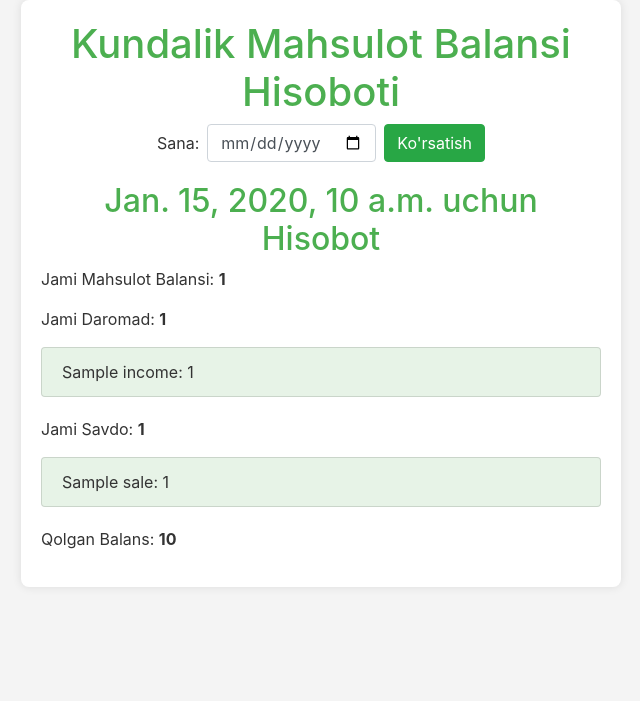
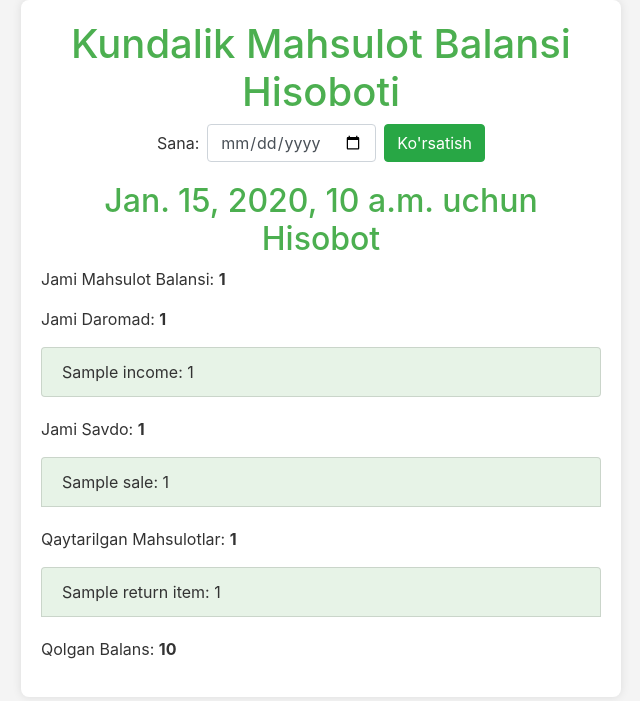
Before and after one commit to xiidot1303/wholesale_trousers, a Django app: template app/templates/app/daily_report.html in a window 1280 px wide. Shown: the top 701 px of the page, without its empty margins (319-959 px from the left). Run offline with Django 4.2, Linux system fonts and the light colour scheme; the template is opened without the code that fills it: most values are stand-ins (such as "Sample title", 1, 10 or a date in 2020); parts of the project's set-up code (start-up, migrations or seed data) failed here and were passed over; some libraries are stand-ins or nearby versions.

Commit message:
show sales by product.manufacturer | add return item counts

```diff
--- a/app/admin.py
+++ b/app/admin.py
@@ -81,13 +81,13 @@ class ReturnItemInline(admin.TabularInline):
 
 @admin.register(ReturnItem)
 class ReturnItemAdmin(admin.ModelAdmin):
-    list_display = ('product', 'quantity', 'datetime')
+    list_display = ('product', 'quantity', 'store', 'datetime')
     list_filter = ('datetime',)
     search_fields = ('product__title',)
 
     fieldsets = (
         ('', {
-            'fields': ['product', 'quantity'],
+            'fields': ['product', 'quantity', 'store'],
             'description': 'Mahsulot miqdorini kiriting',
         }),
     )
--- a/app/models.py
+++ b/app/models.py
@@ -104,6 +104,7 @@ class ReturnItem(models.Model):
     sale = models.ForeignKey('app.Sale', null=True, on_delete=models.CASCADE, verbose_name="Savdo")
     product = models.ForeignKey(Product, null=True, on_delete=models.PROTECT, verbose_name="Mahsulot")
     quantity = models.IntegerField(verbose_name="Miqdor")
+    store = models.ForeignKey(Store, null=True, on_delete=models.PROTECT, verbose_name="Do'kon")
     datetime = models.DateTimeField(auto_now_add=True, db_index=True, verbose_name="Vaqt")
 
     class Meta:
--- a/app/templates/app/daily_report.html
+++ b/app/templates/app/daily_report.html
@@ -32,6 +32,12 @@
         .section-margin {
             margin-top: 20px;
         }
+        .hidden {
+            display: none;
+        }
+        .nested-list {
+            margin-left: 20px;
+        }
     </style>
 </head>
 <body>
@@ -53,7 +59,27 @@
         <p class="section-margin">Jami Savdo: <strong>{{ total_sales }}</strong></p>
         <ul class="list-group">
             {% for sale in sales_by_store %}
-                <li class="list-group-item">{{ sale.sale__store__title }}: {{ sale.total_sales }}</li>
+                <li class="list-group-item" onclick="showSalesByManufacturer('{{ sale.sale__store__title }}')">{{ sale.sale__store__title }}: {{ sale.total_sales }}</li>
+                <ul class="list-group nested-list hidden" id="store-{{ sale.sale__store__title }}">
+                    {% for sale_manufacturer in sales_by_store_and_manufacturer %}
+                        {% if sale_manufacturer.sale__store__title == sale.sale__store__title %}
+                            <li class="list-group-item">{{ sale_manufacturer.product__manufacturer__title }}: {{ sale_manufacturer.total_sales }}</li>
+                        {% endif %}
+                    {% endfor %}
+                </ul>
+            {% endfor %}
+        </ul>
+        <p class="section-margin">Qaytarilgan Mahsulotlar: <strong>{{ total_returns }}</strong></p>
+        <ul class="list-group">
+            {% for return_item in returns_by_store %}
+                <li class="list-group-item" onclick="showReturnsByManufacturer('{{ return_item.store__title }}')">{{ return_item.store__title }}: {{ return_item.total_returns }}</li>
+                <ul class="list-group nested-list hidden" id="return-{{ return_item.store__title }}">
+                    {% for return_manufacturer in returns_by_store_and_manufacturer %}
+                        {% if return_manufacturer.store__title == return_item.store__title %}
+                            <li class="list-group-item">{{ return_manufacturer.product__manufacturer__title }}: {{ return_manufacturer.total_returns }}</li>
+                        {% endif %}
+                    {% endfor %}
+                </ul>
             {% endfor %}
         </ul>
         <p class="section-margin">Qolgan Balans: <strong>{{ remaining_balance }}</strong></p>
@@ -61,5 +87,24 @@
     <script src="https://code.jquery.com/jquery-3.5.1.slim.min.js"></script>
     <script src="https://cdn.jsdelivr.net/npm/@popperjs/core@2.5.4/dist/umd/popper.min.js"></script>
     <script src="https://stackpath.bootstrapcdn.com/bootstrap/4.5.2/js/bootstrap.min.js"></script>
+    <script>
+        function showSalesByManufacturer(storeTitle) {
+            var element = document.getElementById('store-' + storeTitle);
+            if (element.classList.contains('hidden')) {
+                element.classList.remove('hidden');
+            } else {
+                element.classList.add('hidden');
+            }
+        }
+
+        function showReturnsByManufacturer(storeTitle) {
+            var element = document.getElementById('return-' + storeTitle);
+            if (element.classList.contains('hidden')) {
+                element.classList.remove('hidden');
+            } else {
+                element.classList.add('hidden');
+            }
+        }
+    </script>
 </body>
 </html>
```
Also changed, not shown: app/views/statistics.py (+14 -4 lines).
